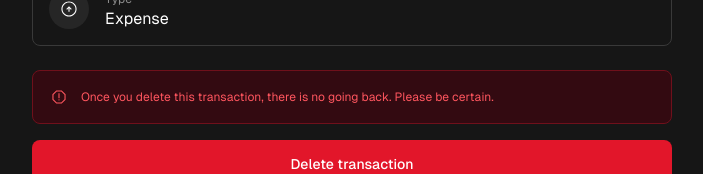
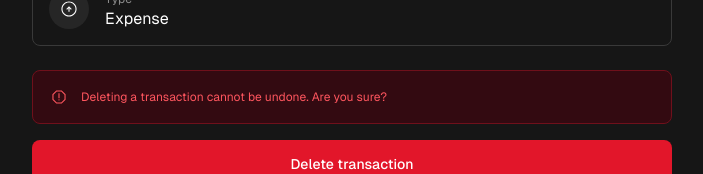
Before and after one commit to benjaminpfleghaar/mintly, a Next.js app: page /1 in a window 1280 px wide. Both pictures are taken after a click on the button "Delete transaction". Shown: the part 435-609 px from the top of the page, without its empty margins (288-991 px from the left). Built offline with nearby package versions, Linux system fonts and the light colour scheme.

Commit message:
adjust wording according to feedback

```diff
--- a/components/layout/DeleteDialog.tsx
+++ b/components/layout/DeleteDialog.tsx
@@ -13,7 +13,7 @@ export default function DeleteDialog({ transactionId, toggleDelete }: { transact
 
 	function handleDelete() {
 		deleteTransaction(transactionId);
-		toggleToast("The transaction was successfully deleted.");
+		toggleToast("Transaction successfully deleted.");
 		router.push("/");
 	}
 	return (
--- a/components/layout/TransactionForm.tsx
+++ b/components/layout/TransactionForm.tsx
@@ -43,7 +43,7 @@ export default function TransactionForm() {
 		};
 
 		addTransaction(transaction);
-		toggleToast("The transaction was successfully created.");
+		toggleToast("Transaction successfully created.");
 		router.push("/");
 	}
 
--- a/components/ui/Note.tsx
+++ b/components/ui/Note.tsx
@@ -5,7 +5,7 @@ export default function Note() {
 	return (
 		<StyledParagraph>
 			<Image src="/images/Alert.svg" width={20} height={20} alt="" />
-			Once you delete this transaction, there is no going back. Please be certain.
+			Deleting a transaction cannot be undone. Are you sure?
 		</StyledParagraph>
 	);
 }
```
